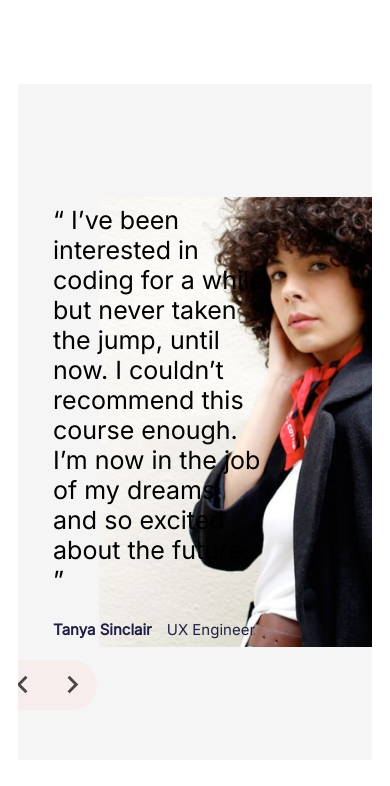
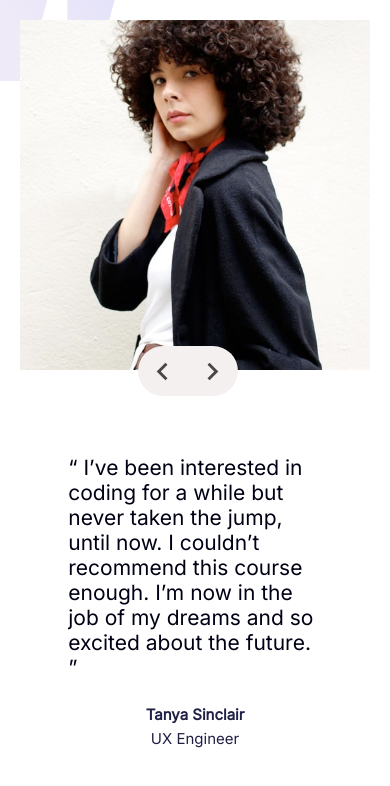
Before and after one commit to jyotirmoy-sinhababu/slider-master, a React (Create React App) app: page / in a window 390 px wide. Shown: the top 786 px of the page. Built offline with nearby package versions, Linux system fonts and the light colour scheme; a web font is replaced by a local one.

Commit message:
style added

```diff
--- a/src/components/card/CardComp.jsx
+++ b/src/components/card/CardComp.jsx
@@ -22,8 +22,8 @@ const CardComp = () => {
     <div className='card-cnt'>
       <div className='card-first-cnt'>
         {isActive ? (
-          <div className='card-txt-cnt'>
-            <p className='card-txt'>
+          <div className='card-txt-cnt '>
+            <p className='card-txt color'>
               “ I’ve been interested in coding for a while but never taken the
               jump, until now. I couldn’t recommend this course enough. I’m now
               in the job of my dreams and so excited about the future. ”
@@ -34,7 +34,7 @@ const CardComp = () => {
             </div>
           </div>
         ) : (
-          <div className='card-txt-cnt'>
+          <div className='card-txt-cnt repeat'>
             <p className='card-txt'>
               “ If you want to lay the best foundation possible I’d recommend
               taking this course. The depth the instructors go into is
@@ -50,12 +50,12 @@ const CardComp = () => {
       </div>
       <div className='card-img-cnt'>
         {isActive ? (
-          <div className='img-cnt'>
-            <img className='img' src={tanya} alt='' />
+          <div className='img-cnt '>
+            <img className='img firstImg' src={tanya} alt='' />
           </div>
         ) : (
-          <div className='img-cnt'>
-            <img className='img' src={john} alt='' />
+          <div className='img-cnt secImg'>
+            <img className='img ' src={john} alt='' />
           </div>
         )}{' '}
         <div className='card-btn-cnt'>
--- a/src/components/card/cardStyle.css
+++ b/src/components/card/cardStyle.css
@@ -13,6 +13,8 @@
   background-repeat: no-repeat;
   background-position: 140px 170px;
   padding-left: 21%;
+  opacity: 1;
+  animation: transparency 0.5s linear;
 }
 
 .card-first-cnt {
@@ -26,14 +28,12 @@
   flex-direction: column;
   align-items: flex-end;
   width: 900px;
-  background-image: url('../../assests/img/pattern-bg.svg');
-  background-repeat: no-repeat;
-  background-position: 80px 90px;
 }
 
 .card-txt {
   font-family: 'Inter', sans-serif;
   font-size: 25px;
+  color: hsl(240, 81%, 75%);
 }
 
 .card-sub-cnt {
@@ -60,12 +60,12 @@
   display: flex;
   justify-content: space-around;
   align-items: center;
-  bottom: 50px;
-  right: 275px;
+  bottom: 11%;
+  right: 28%;
   width: 100px;
   height: 50px;
   border-radius: 70px;
-  background-color: rgb(248, 237, 237);
+  background-color: rgb(244, 240, 240);
 }
 
 .card-btn {
@@ -74,6 +74,7 @@
   background-color: transparent;
   font-size: 35px;
   color: rgb(75, 70, 70);
+  cursor: pointer;
 }
 
 .card-name {
@@ -89,3 +90,82 @@
   font-size: 15px;
   font-family: 'Inter', sans-serif;
 }
+
+.repeat {
+  opacity: 1;
+  animation: transparency 0.5s linear;
+}
+@media screen and (max-width: 870px) {
+  .card-cnt {
+    display: flex;
+    flex-direction: column-reverse;
+    background-color: white;
+    height: 100%;
+    width: fit-content;
+    align-items: center;
+    position: initial;
+    overflow: hidden;
+    gap: 85px;
+    justify-content: flex-end;
+    padding-top: 10%;
+    background-image: url('../../assests/img/pattern-quotes.svg');
+    background-repeat: no-repeat;
+    background-position: 0px 0px;
+    padding-left: 0%;
+  }
+
+  .card-sub-cnt {
+    display: flex;
+    flex-direction: column;
+    justify-content: center;
+    align-items: center;
+    gap: 5px;
+  }
+
+  .card-first-cnt {
+    position: initial;
+    height: 20%;
+    width: 65%;
+  }
+  .card-btn-cnt {
+    position: absolute;
+    display: flex;
+    justify-content: space-around;
+    align-items: center;
+    top: 41%;
+    right: 39%;
+    width: 100px;
+    height: 50px;
+    border-radius: 70px;
+    background-color: rgb(244, 240, 240);
+  }
+  .img {
+    height: 350px;
+  }
+  .card-img-cnt {
+    display: flex;
+    flex-direction: column;
+    align-items: center;
+    width: fit-content;
+  }
+  .card-txt {
+    font-family: 'Inter', sans-serif;
+    font-size: 21px;
+    color: hsl(240, 81%, 75%);
+  }
+}
+
+@keyframes transparency {
+  from {
+    opacity: 0.1;
+  }
+  to {
+    opacity: 1;
+  }
+}
+
+.color {
+  color: hsl(240, 100%, 4%);
+  opacity: 1;
+  animation: transparency 0.5s linear;
+}
```
